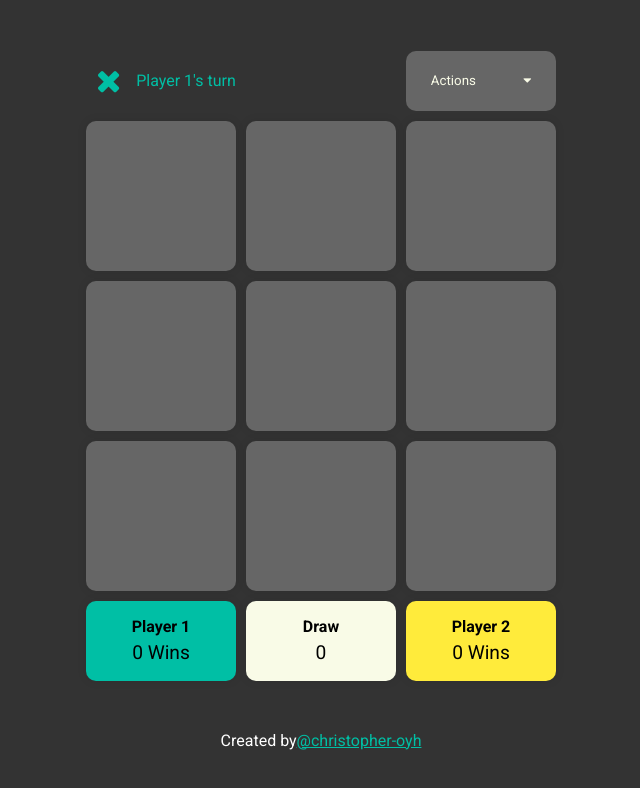
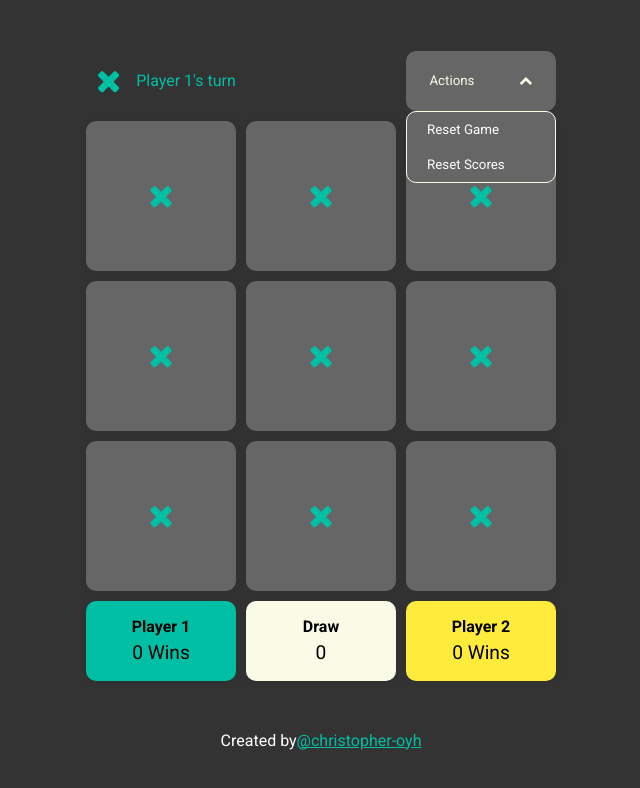
Before and after one commit to christopher-oyh/tic-tac-toe-project, a React app in the folder react/: page / in a window 1280 px wide. Both pictures are taken after a click on the button "Actions". Shown: the top 788 px of the page, without its empty margins (319-959 px from the left). Built offline with nearby package versions, Linux system fonts and the light colour scheme.

Commit message:
Added menu and modal components

```diff
--- a/react/package.json
+++ b/react/package.json
@@ -9,6 +9,7 @@
     "build:prod": "NODE_ENV=production webpack"
   },
   "dependencies": {
+    "classnames": "^2.5.1",
     "react": "^18.3.1",
     "react-dom": "^18.3.1"
   },
--- a/react/public/globals.css
+++ b/react/public/globals.css
@@ -120,48 +120,6 @@ viewport width is equal to or greater than 768 pixels. */
   color: var(--yellow);
 }
 
-/* Menu Styles */
-
-.menu {
-  /* background-color: var(--turquoise); */
-  /* Using relative as we will need it to get the position for dropdown */
-  position: relative;
-}
-
-.menu-btn {
-  /* background-color: var(--turquoise); */
-  color: var(--lime-warm);
-  background-color: var(--gray);
-  height: 100%;
-  width: 100%;
-  display: flex;
-  justify-content: space-around;
-  align-items: center;
-  border-radius: 10px;
-  border: 1px solid transparent;
-}
-
-.menu .items {
-  /* position will be relative to nearest parent with relative position */
-  /* position: absolute; */
-  /* z-index: 10; */
-  top: 100%;
-  right: 0;
-  background-color: var(--gray);
-  border-radius: 10px;
-}
-
-.menu .items button {
-  background-color: transparent;
-  padding: 10px 20px;
-  color: var(--white);
-}
-
-.menu .items button:hover {
-  background-color: var(--turquoise);
-  cursor: pointer;
-}
-
 /* Game board Styles */
 
 .squares {
--- a/react/src/App.tsx
+++ b/react/src/App.tsx
@@ -1,5 +1,6 @@
 import "./App.css";
 import Footer from "./components/Footer";
+import Menu from "./components/Menu";
 import Modal from "./components/Modal";
 
 export default function App() {
@@ -15,33 +16,14 @@ export default function App() {
             <p className="turquoise">Player 1's turn</p>
           </div>
 
-          {/* <!-- Dropdown menu --> */}
-          <div className="menu" data-id="menu">
-            <button className="menu-btn" data-id="menu-btn">
-              Actions
-              <i className="fa fa-caret-down" aria-hidden="true"></i>
-            </button>
-
-            <div className="items border hidden" data-id="menu-items">
-              <button className="items-btn" data-id="reset-btn">
-                Reset Game
-              </button>
-              <button className="items-btn" data-id="reset-scores-btn">
-                Reset Scores
-              </button>
-            </div>
-          </div>
+          <Menu onAction={(action) => console.log(action)} />
 
           {/* <!-- Game board --> */}
-          <div id="1" data-id="squares" className="squares shadow"></div>
-          <div id="2" data-id="squares" className="squares shadow"></div>
-          <div id="3" data-id="squares" className="squares shadow"></div>
-          <div id="4" data-id="squares" className="squares shadow"></div>
-          <div id="5" data-id="squares" className="squares shadow"></div>
-          <div id="6" data-id="squares" className="squares shadow"></div>
-          <div id="7" data-id="squares" className="squares shadow"></div>
-          <div id="8" data-id="squares" className="squares shadow"></div>
-          <div id="9" data-id="squares" className="squares shadow"></div>
+          {[1, 2, 3, 4, 5, 6, 7, 8, 9].map((squareID) => (
+            <div key={squareID} className="squares shadow">
+              <i className="fa fa-times turquoise"></i>
+            </div>
+          ))}
 
           {/* <!-- Score board --> */}
           <div id="player1-box" className="score shadow">
--- /dev/null
+++ b/react/src/components/Menu.css
@@ -0,0 +1,41 @@
+/* Menu Styles */
+
+.menu {
+  /* background-color: var(--turquoise); */
+  /* Using relative as we will need it to get the position for dropdown */
+  position: relative;
+}
+
+.menu-btn {
+  /* background-color: var(--turquoise); */
+  color: var(--lime-warm);
+  background-color: var(--gray);
+  height: 100%;
+  width: 100%;
+  display: flex;
+  justify-content: space-around;
+  align-items: center;
+  border-radius: 10px;
+  border: 1px solid transparent;
+}
+
+.menu .items {
+  /* position will be relative to nearest parent with relative position */
+  /* position: absolute; */
+  /* z-index: 10; */
+  top: 100%;
+  right: 0;
+  background-color: var(--gray);
+  border-radius: 10px;
+}
+
+.menu .items button {
+  background-color: transparent;
+  padding: 10px 20px;
+  color: var(--white);
+}
+
+.menu .items button:hover {
+  background-color: var(--turquoise);
+  cursor: pointer;
+}
--- /dev/null
+++ b/react/src/components/Menu.tsx
@@ -0,0 +1,38 @@
+import { useState } from "react";
+import classnames from "classnames";
+import "./Menu.css";
+
+type Props = {
+  onAction(action: "reset-game" | "reset-scores"): void;
+  //   onResetGame(): void;
+  //   onResetScores(): void;
+};
+
+export default function Menu({ onAction }: Props) {
+  const [menuOpen, setMenuOpen] = useState(false);
+  return (
+    //   {/* <!-- Dropdown menu --> */}
+    <div className="menu" data-id="menu">
+      <button className="menu-btn" onClick={() => setMenuOpen((prev) => !prev)}>
+        Actions
+        <i
+          className={classnames(
+            "fa",
+            menuOpen ? "fa-chevron-up" : "fa-chevron-down"
+          )}
+        ></i>
+        {/* {menuOpen ? (
+          <i className="fa fa-chevron-up"></i>
+        ) : (
+          <i className="fa fa-chevron-down"></i>
+        )} */}
+      </button>
+      {menuOpen && (
+        <div className="items border ">
+          <button onClick={() => onAction("reset-game")}>Reset Game</button>
+          <button onClick={() => onAction("reset-scores")}>Reset Scores</button>
+        </div>
+      )}
+    </div>
+  );
+}
--- /dev/null
+++ b/react/src/components/Modal.css
@@ -0,0 +1,33 @@
+/* Modal Styles */
+.modal {
+  display: flex;
+  position: fixed;
+  top: 0;
+  left: 0;
+  justify-content: center;
+  align-items: center;
+  width: 100%;
+  height: 100%;
+  background-color: rgba(0, 0, 0, 0.7);
+}
+
+.modal-content {
+  background-color: var(--white);
+  height: 200px;
+  width: 100%;
+  max-width: 400px;
+  display: flex;
+  flex-direction: column;
+  align-items: center;
+  justify-content: center;
+  gap: 10px;
+  margin: 10px;
+  border-radius: 10px;
+}
+
+.modal-content button {
+  padding: 10px;
+  background-color: var(--turquoise);
+  color: var(--white);
+  border-radius: 10px;
+}
--- /dev/null
+++ b/react/src/components/Modal.tsx
@@ -0,0 +1,18 @@
+import "./Modal.css";
+
+type Props = {
+  message: string;
+};
+
+export default function Modal({ message }: Props) {
+  return (
+    // {/* <!-- Modal when game e nds --> */}
+    <div className="modal" data-id="modal">
+      <div className="modal-content" data-id="modal-contents">
+        <h1>Game Over</h1>
+        <p>{message}</p>
+        <button>Play Again</button>
+      </div>
+    </div>
+  );
+}
```
Also changed, not shown: 1 other file (tests, documents, lock files or other folders).
